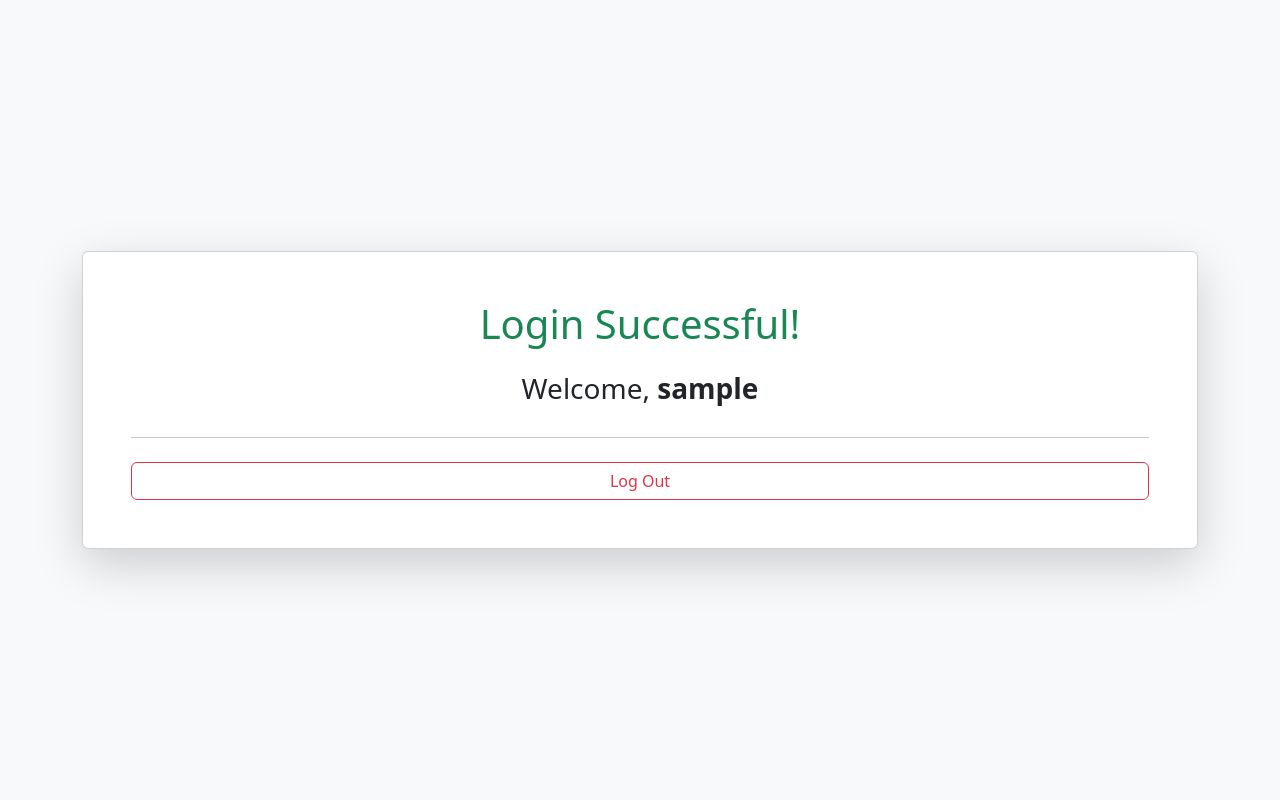
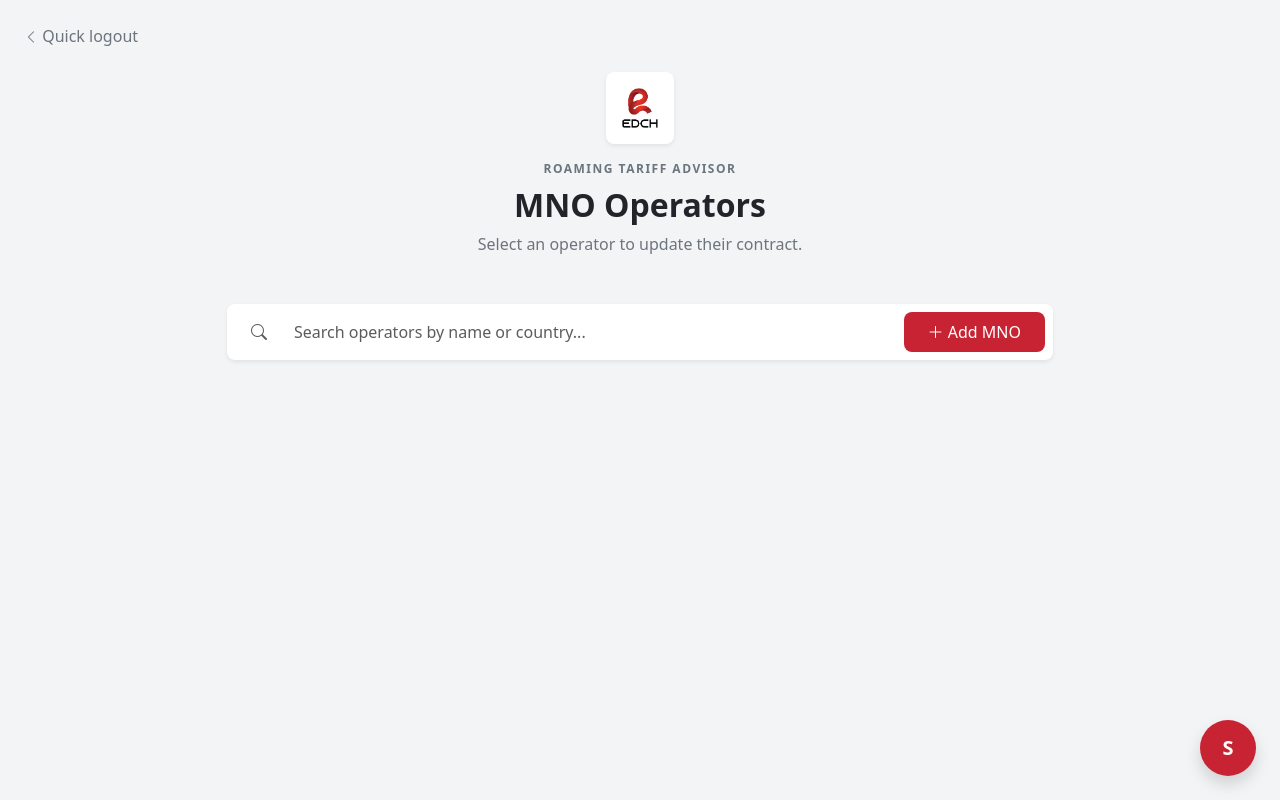
Before and after one commit to ncdoe5002/Internship-Agent, a Flask app: page /dashboard in a window 1280 px wide. Run offline with Flask 3, Linux system fonts and the light colour scheme; the visitor is signed in with stand-in values (Sample User, id 1); parts of the project's set-up code (start-up, migrations or seed data) failed here and were passed over; some libraries are stand-ins or nearby versions.

Commit message:
added dashboard template and dashboard blueprint (routing)

```diff
--- a/app/templates/dashboard.html
+++ b/app/templates/dashboard.html
@@ -2,20 +2,128 @@
 <html lang="en">
 <head>
     <meta charset="UTF-8">
-    <title>EDCH - Dashboard</title>
-    <link href="https://cdn.jsdelivr.net/npm/bootstrap@5.3.2/dist/css/bootstrap.min.css" rel="stylesheet">
+    <meta name="viewport" content="width=device-width, initial-scale=1.0">
+    <title>EDCH - Roaming Tariff Advisor</title>
+    <link href="https://cdn.jsdelivr.net/npm/bootstrap@5.3.0/dist/css/bootstrap.min.css" rel="stylesheet">
+    <link rel="stylesheet" href="https://cdn.jsdelivr.net/npm/bootstrap-icons@1.10.5/font/bootstrap-icons.css">
+    <style>
+        body { background-color: #f3f4f6; }
+        .mno-card { border-left: 4px solid #c82333; transition: transform 0.2s; }
+        .mno-card:hover { transform: translateY(-2px); }
+        .edch-red { color: #c82333; }
+        .bg-edch-red { background-color: #c82333; }
+        .btn-edch-red { background-color: #c82333; color: white; border: none; }
+        .btn-edch-red:hover { background-color: #a71d2a; color: white; }
+        .badge-pending { background-color: #fef0c7; color: #b54708; border: 1px solid #fec84b; }
+        .dropdown-menu-custom { border-radius: 12px; min-width: 260px; box-shadow: 0 10px 15px -3px rgba(0,0,0,0.1); }
+    </style>
 </head>
-<body class="bg-light d-flex align-items-center vh-100">
-    <div class="container text-center">
-        <div class="card shadow-lg p-5">
-            <h1 class="text-success mb-4">Login Successful!</h1>
+<body>
 
-            <!-- This is where we inject the variable passed from the route -->
-            <h3>Welcome, <strong>{{ username }}</strong></h3>
+    <div class="position-absolute top-0 start-0 m-4">
+        <a href="#" onclick="handleLogout()" class="text-secondary text-decoration-none fw-medium">
+            <i class="bi bi-chevron-left small"></i> Quick logout
+        </a>
+    </div>
 
-            <hr class="my-4">
-            <a href="{{ url_for('auth.logout') }}" class="btn btn-outline-danger">Log Out</a>
+    <div class="container text-center pt-5 mt-4">
+        <div class="bg-white rounded-3 shadow-sm d-inline-flex p-3 mb-3">
+            <img src="{{ url_for('static', filename='images/Logo-EDCH.png') }}" alt="EDCH Logo" height="40">
         </div>
+        <div class="text-secondary text-uppercase fw-bold" style="font-size: 0.75rem; letter-spacing: 1.5px;">Roaming Tariff Advisor</div>
+        <h2 class="fw-bold mt-2 text-dark">MNO Operators</h2>
+        <p class="text-secondary">Select an operator to update their contract.</p>
     </div>
+
+    <div class="container mt-5" style="max-width: 850px;">
+
+        <div class="input-group shadow-sm bg-white rounded-3 p-2 mb-4 align-items-center">
+            <span class="input-group-text bg-transparent border-0 text-muted px-3"><i class="bi bi-search"></i></span>
+            <input type="text" class="form-control border-0 shadow-none" placeholder="Search operators by name or country...">
+            <button class="btn btn-edch-red rounded-3 px-4 py-2 fw-medium"><i class="bi bi-plus-lg"></i> Add MNO</button>
+        </div>
+
+        {% for operator in operators %}
+        <div class="card border-0 shadow-sm rounded-3 overflow-hidden mb-3 mno-card">
+            <div class="card-body p-4 d-flex justify-content-between align-items-center">
+
+                <div>
+                    <h5 class="mb-1 fw-bold text-dark d-flex align-items-center">
+                        {{ operator.name }}
+                        <span class="text-secondary fw-normal fs-6 ms-2">{{ operator.country }}</span>
+                        {% if operator.status == 'pending' %}
+                            <span class="badge badge-pending rounded-pill ms-3" style="font-size: 0.65rem; padding: 0.4em 0.8em;">PRIOR UPDATE PENDING</span>
+                        {% endif %}
+                    </h5>
+                    <p class="mb-0 text-secondary small">{{ operator.currency }}-denominated IOT &middot; {{ operator.categories }} rate categories</p>
+                </div>
+
+                <div class="d-flex align-items-center gap-4">
+                    <div class="text-end border-end pe-4">
+                        <small class="text-secondary d-block" style="font-size: 0.7rem;">Last updated</small>
+                        <span class="fw-bold text-dark" style="font-size: 0.9rem;">{{ operator.last_updated }}</span>
+                    </div>
+                    <div class="d-flex flex-column text-end gap-2" style="min-width: 120px;">
+                        <a href="/update/{{ operator.id }}" class="text-decoration-none edch-red fw-bold" style="font-size: 0.85rem;">
+                            Start update <i class="bi bi-chevron-right small"></i>
+                        </a>
+                        <a href="/contract/{{ operator.id }}" class="text-decoration-none edch-red fw-bold opacity-75" style="font-size: 0.85rem;">
+                            View contract <i class="bi bi-chevron-right small"></i>
+                        </a>
+                    </div>
+                </div>
+            </div>
+        </div>
+        {% endfor %}
+
+    </div>
+
+    <div class="dropdown position-fixed bottom-0 end-0 m-4">
+        <button class="btn btn-edch-red rounded-circle shadow d-flex align-items-center justify-content-center"
+                style="width: 56px; height: 56px;"
+                type="button"
+                data-bs-toggle="dropdown"
+                aria-expanded="false">
+            <span class="text-white fw-bold fs-5">{{ current_user.username[0]|upper }}</span>
+        </button>
+
+        <ul class="dropdown-menu dropdown-menu-end dropdown-menu-custom p-3 mb-2 border-0">
+            <li class="px-2 pb-2">
+                <div class="fw-bold fs-6 text-dark">{{ current_user.username }}</div>
+                <div class="text-secondary small">{{ current_user.email }}</div>
+            </li>
+            <li><hr class="dropdown-divider mb-2"></li>
+            <li>
+                <a class="dropdown-item py-2 fw-medium rounded text-dark" href="/settings">
+                    <i class="bi bi-gear me-2 text-secondary"></i> Settings
+                </a>
+            </li>
+            <li>
+                <a class="dropdown-item py-2 fw-medium rounded edch-red mt-1" href="#" onclick="handleLogout()">
+                    <i class="bi bi-box-arrow-right me-2"></i> Log out
+                </a>
+            </li>
+        </ul>
+    </div>
+
+    <script src="https://cdn.jsdelivr.net/npm/bootstrap@5.3.0/dist/js/bootstrap.bundle.min.js"></script>
+
+    <script src="https://cdn.jsdelivr.net/npm/@supabase/supabase-js@2"></script>
+    <script>
+        // Initialize Supabase (Use your actual environment variables here)
+        const supabaseUrl = 'YOUR_SUPABASE_URL';
+        const supabaseKey = 'YOUR_SUPABASE_ANON_KEY';
+        const supabase = window.supabase.createClient(supabaseUrl, supabaseKey);
+
+        async function handleLogout() {
+            const { error } = await supabase.auth.signOut();
+            if (error) {
+                console.error("Logout Error:", error.message);
+            } else {
+                // Redirect back to your existing basic login page
+                window.location.href = '/login';
+            }
+        }
+    </script>
 </body>
 </html>
```
Also changed, not shown: app/blueprints/dashboard.py (added, +17 -0 lines).
